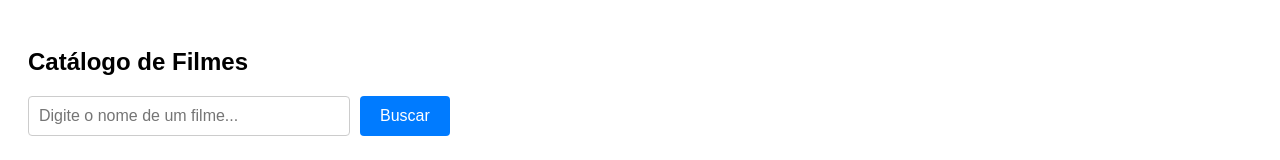
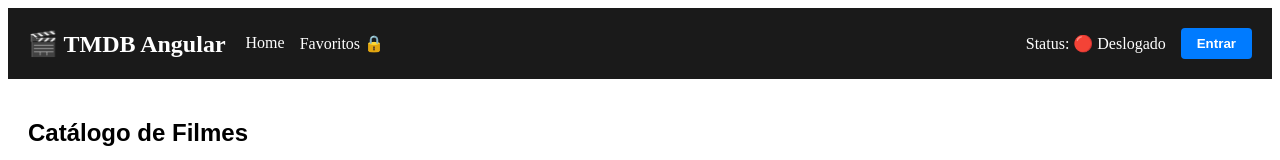
Before and after one commit to diegovitorportella/angular-movie-catalog, an Angular app: page / in a window 1280 px wide. Shown: the top 160 px of the page. Built offline with nearby package versions, Linux system fonts and the light colour scheme; no server answers.

Commit message:
feat: implement mock authentication and protect favorites route with auth guard

```diff
--- a/src/app/app.html
+++ b/src/app/app.html
@@ -1 +1,2 @@
+<app-header></app-header>
 <router-outlet></router-outlet>
--- a/src/app/app.routes.ts
+++ b/src/app/app.routes.ts
@@ -1,8 +1,16 @@
 import { Routes } from '@angular/router';
 import { HomeComponent } from './components/home/home';
 import { MovieDetailsComponent } from './components/movie-details/movie-details';
+import { FavoritesComponent } from './components/favorites/favorites';
+import { authGuard } from './guards/auth-guard';
 
 export const routes: Routes = [
   { path: '', component: HomeComponent },
   { path: 'movie/:id', component: MovieDetailsComponent },
+
+  {
+    path: 'favorites',
+    component: FavoritesComponent,
+    canActivate: [authGuard]
+  },
 ];
--- a/src/app/app.ts
+++ b/src/app/app.ts
@@ -1,9 +1,10 @@
 import { Component, signal } from '@angular/core';
 import { RouterOutlet } from '@angular/router';
+import { HeaderComponent } from './components/header/header';
 
 @Component({
   selector: 'app-root',
-  imports: [RouterOutlet],
+  imports: [RouterOutlet, HeaderComponent],
   templateUrl: './app.html',
   styleUrl: './app.scss',
 })
--- a/src/app/components/favorites/favorites.ts
+++ b/src/app/components/favorites/favorites.ts
@@ -2,8 +2,9 @@ import { Component } from '@angular/core';
 
 @Component({
   selector: 'app-favorites',
+  standalone: true,
   imports: [],
   templateUrl: './favorites.html',
-  styleUrl: './favorites.scss',
+  styleUrl: './favorites.scss'
 })
-export class Favorites {}
+export class FavoritesComponent {}
--- a/src/app/components/header/header.html
+++ b/src/app/components/header/header.html
@@ -1 +1,23 @@
-<p>header works!</p>
+<header style="background-color: #1a1a1a; padding: 20px; display: flex; justify-content: space-between; align-items: center; color: white;">
+
+  <div style="display: flex; gap: 20px; align-items: center;">
+    <h1 style="margin: 0; font-size: 24px; cursor: pointer;" routerLink="/">🎬 TMDB Angular</h1>
+    <nav style="display: flex; gap: 15px;">
+      <a routerLink="/" style="color: white; text-decoration: none;">Home</a>
+      <a routerLink="/favorites" style="color: white; text-decoration: none;">Favoritos 🔒</a>
+    </nav>
+  </div>
+
+  <div style="display: flex; align-items: center; gap: 15px;">
+    <span>
+      Status: {{ authService.isLoggedIn() ? '🟢 Logado' : '🔴 Deslogado' }}
+    </span>
+    <button
+      (click)="toggleLogin()"
+      style="padding: 8px 16px; cursor: pointer; border: none; border-radius: 4px; background-color: #007bff; color: white; font-weight: bold;"
+    >
+      {{ authService.isLoggedIn() ? 'Sair' : 'Entrar' }}
+    </button>
+  </div>
+
+</header>
--- a/src/app/components/header/header.ts
+++ b/src/app/components/header/header.ts
@@ -1,9 +1,22 @@
-import { Component } from '@angular/core';
+import { Component, inject } from '@angular/core';
+import { RouterLink } from '@angular/router';
+import { AuthService } from '../../services/auth';
 
 @Component({
   selector: 'app-header',
-  imports: [],
+  standalone: true,
+  imports: [RouterLink],
   templateUrl: './header.html',
-  styleUrl: './header.scss',
+  styleUrl: './header.scss'
 })
-export class Header {}
+export class HeaderComponent {
+  public authService = inject(AuthService);
+
+  toggleLogin() {
+    if (this.authService.isLoggedIn()) {
+      this.authService.logout();
+    } else {
+      this.authService.login();
+    }
+  }
+}
--- /dev/null
+++ b/src/app/guards/auth-guard.ts
@@ -0,0 +1,16 @@
+import { CanActivateFn, Router } from '@angular/router';
+import { inject } from '@angular/core';
+import { AuthService } from '../services/auth';
+
+export const authGuard: CanActivateFn = (route, state) => {
+  const authService = inject(AuthService);
+  const router = inject(Router);
+
+  if (authService.isLoggedIn()) {
+    return true;
+  } else {
+    alert('Acesso negado! Você precisa fazer login para ver os favoritos.');
+    router.navigate(['/']);
+    return false;
+  }
+};
--- /dev/null
+++ b/src/app/services/auth.ts
@@ -0,0 +1,16 @@
+import { Injectable, signal } from '@angular/core';
+
+@Injectable({
+  providedIn: 'root'
+})
+export class AuthService {
+  public isLoggedIn = signal<boolean>(false);
+
+  login() {
+    this.isLoggedIn.set(true);
+  }
+
+  logout() {
+    this.isLoggedIn.set(false);
+  }
+}
```
Also changed, not shown: 2 other files (tests, documents, lock files or other folders).
